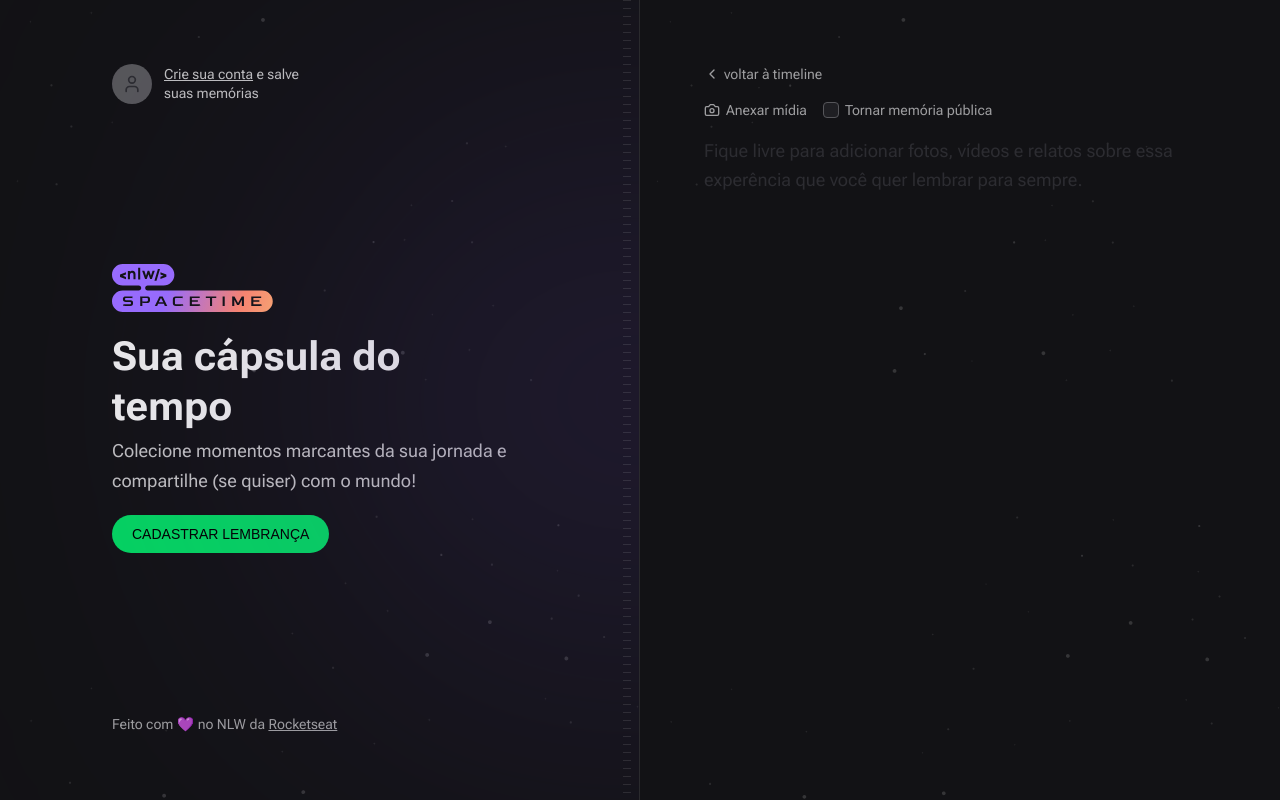
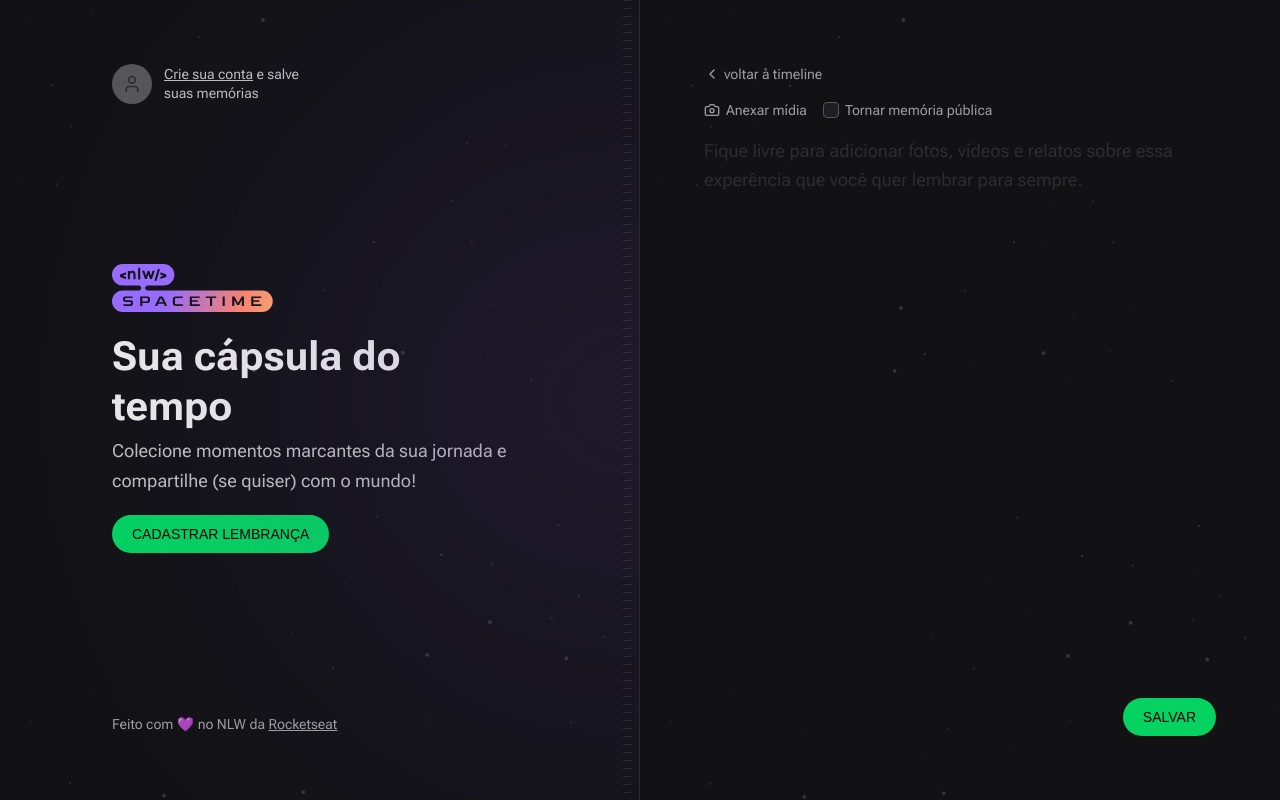
Before and after one commit to rgo-rocketseat/nlw-spacetime, a Next.js app in the folder web/: page /memories/new in a window 1280 px wide. Built offline with nearby package versions, Linux system fonts and the light colour scheme; no server answers; a web font is replaced by a local one.

Commit message:
feat(web): Enable upload via new memory form

```diff
--- a/web/package.json
+++ b/web/package.json
@@ -16,6 +16,7 @@
     "axios": "^1.4.0",
     "eslint": "8.40.0",
     "eslint-config-next": "13.4.2",
+    "js-cookie": "^3.0.5",
     "jwt-decode": "^3.1.2",
     "lucide-react": "^0.216.0",
     "next": "13.4.2",
@@ -28,6 +29,7 @@
   "devDependencies": {
     "@rocketseat/eslint-config": "^1.2.0",
     "@tailwindcss/forms": "^0.5.3",
+    "@types/js-cookie": "^3.0.3",
     "install": "^0.13.0",
     "prettier-plugin-tailwindcss": "^0.3.0"
   }
--- a/web/src/app/memories/new/page.tsx
+++ b/web/src/app/memories/new/page.tsx
@@ -1,4 +1,5 @@
-import { Camera, ChevronLeft } from 'lucide-react'
+import { NewMemoryForm } from '@/components/NewMemoryForm'
+import { ChevronLeft } from 'lucide-react'
 import Link from 'next/link'
 
 export default function NewMemory() {
@@ -12,39 +13,7 @@ export default function NewMemory() {
         voltar à timeline
       </Link>
 
-      <form className="flex flex-1 flex-col gap-2" action="">
-        <div className="flex items-center gap-4">
-          <label
-            className="hover: flex cursor-pointer items-center gap-1.5 text-sm text-gray-100 text-gray-200"
-            htmlFor="media"
-          >
-            <Camera className="h-4 w-4" />
-            Anexar mídia
-          </label>
-
-          <label
-            htmlFor="isPublic"
-            className="flex items-center gap-1.5 text-sm text-gray-200 hover:text-gray-100"
-          >
-            <input
-              type="checkbox"
-              name="isPublic"
-              id="isPublic"
-              value="true"
-              className="h-4 w-4 rounded border-gray-400 bg-gray-700 text-purple-500"
-            />
-            Tornar memória pública
-          </label>
-        </div>
-        <input type="file" id="media" className="invisible h-0 w-0" />
-
-        <textarea
-          name="content"
-          spellCheck={false}
-          className="placeholder:text-grey-400 w-full flex-1 resize-none border-0 bg-transparent p-0 text-lg leading-relaxed text-gray-100 focus:ring-0"
-          placeholder="Fique livre para adicionar fotos, vídeos e relatos sobre essa experência que você quer lembrar para sempre."
-        />
-      </form>
+      <NewMemoryForm />
     </div>
   )
 }
--- /dev/null
+++ b/web/src/components/MediaPicker.tsx
@@ -0,0 +1,40 @@
+'use client'
+
+import { ChangeEvent, useState } from 'react'
+
+export function MediaPicker() {
+  const [preview, setPreview] = useState<string | null>(null)
+
+  function onFileSelected(event: ChangeEvent<HTMLInputElement>) {
+    const { files } = event.target
+
+    if (!files) {
+      return
+    }
+
+    const previewURL = URL.createObjectURL(files[0])
+    setPreview(previewURL)
+  }
+
+  return (
+    <>
+      <input
+        name="coverUrl"
+        onChange={onFileSelected}
+        type="file"
+        id="media"
+        accept="image/*"
+        className="invisible h-0 w-0"
+      />
+
+      {preview && (
+        // eslint-disable-next-line
+        <img
+          src={preview}
+          alt=""
+          className="aspect-video w-full rounded-lg object-cover"
+        />
+      )}
+    </>
+  )
+}
--- /dev/null
+++ b/web/src/components/NewMemoryForm.tsx
@@ -0,0 +1,92 @@
+'use client'
+
+import { Camera } from 'lucide-react'
+import { MediaPicker } from './MediaPicker'
+import { FormEvent } from 'react'
+import { api } from '@/lib/api'
+import Cookie from 'js-cookie'
+import { useRouter } from 'next/navigation'
+
+export function NewMemoryForm() {
+  const router = useRouter()
+  async function handleCreateMemory(event: FormEvent<HTMLFormElement>) {
+    event.preventDefault()
+
+    const formData = new FormData(event.currentTarget)
+
+    const fileToUpload = formData.get('coverUrl')
+
+    let coverUrl = ''
+
+    if (fileToUpload) {
+      const uploadFormData = new FormData()
+      uploadFormData.set('file', fileToUpload)
+
+      const uploadResponse = await api.post('/upload', uploadFormData)
+
+      coverUrl = uploadResponse.data.fileUrl
+    }
+
+    const token = Cookie.get('token')
+
+    await api.post(
+      '/memories',
+      {
+        coverUrl,
+        content: formData.get('content'),
+        isPublic: formData.get('isPublic'),
+      },
+      {
+        headers: {
+          Authorization: `Bearer ${token}`,
+        },
+      },
+    )
+
+    router.push('/')
+  }
+
+  return (
+    <form className="flex flex-1 flex-col gap-2" onSubmit={handleCreateMemory}>
+      <div className="flex items-center gap-4">
+        <label
+          className="hover: flex cursor-pointer items-center gap-1.5 text-sm text-gray-100 text-gray-200"
+          htmlFor="media"
+        >
+          <Camera className="h-4 w-4" />
+          Anexar mídia
+        </label>
+
+        <label
+          htmlFor="isPublic"
+          className="flex items-center gap-1.5 text-sm text-gray-200 hover:text-gray-100"
+        >
+          <input
+            type="checkbox"
+            name="isPublic"
+            id="isPublic"
+            value="true"
+            className="h-4 w-4 rounded border-gray-400 bg-gray-700 text-purple-500"
+          />
+          Tornar memória pública
+        </label>
+      </div>
+
+      <MediaPicker />
+
+      <textarea
+        name="content"
+        spellCheck={false}
+        className="placeholder:text-grey-400 w-full flex-1 resize-none border-0 bg-transparent p-0 text-lg leading-relaxed text-gray-100 focus:ring-0"
+        placeholder="Fique livre para adicionar fotos, vídeos e relatos sobre essa experência que você quer lembrar para sempre."
+      />
+
+      <button
+        type="submit"
+        className="inline-block self-end rounded-full bg-green-500 px-5 py-3 font-alt text-sm uppercase leading-none text-black hover:bg-green-600"
+      >
+        Salvar
+      </button>
+    </form>
+  )
+}
```
Also changed, not shown: 1 other file (tests, documents, lock files or other folders).
